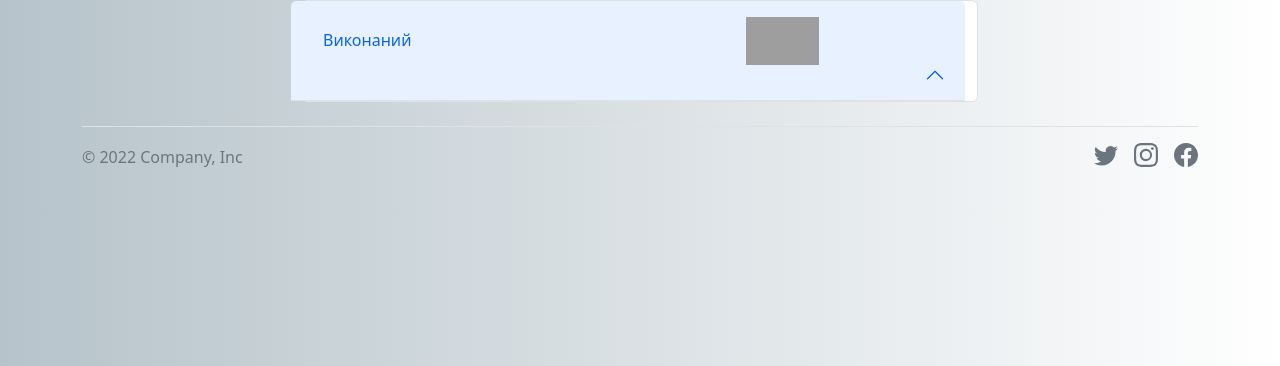
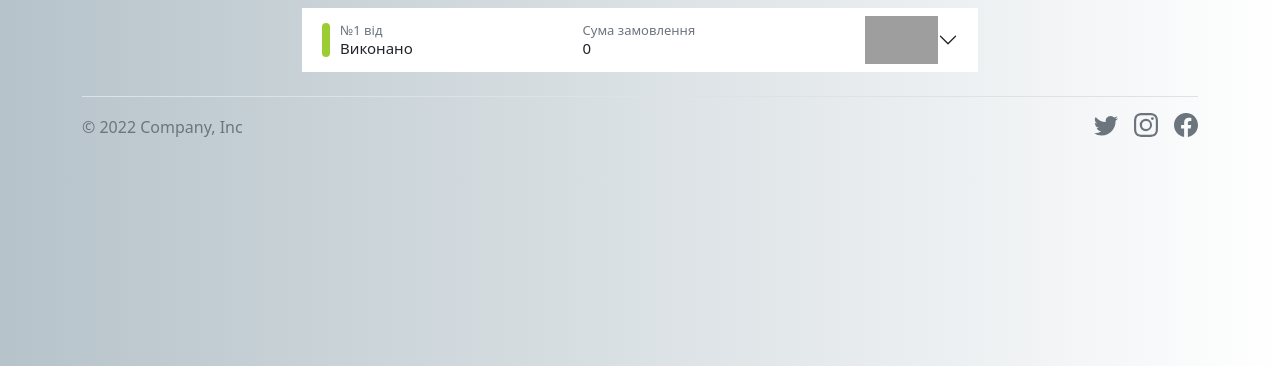
Before and after one commit to AlexanderVolkovIPZ/RozetkaShop, a PHP site: page /orders_story/ in a window 1280 px wide. Shown: the part 119-485 px from the top of the page. Run offline with PHP 8.4, Linux system fonts and the light colour scheme; the visitor is signed in with stand-in values (Sample User, id 1); tables that the repository leaves empty or names only in its code hold one stand-in row (values such as "Sample post"); data that the repository does not hold is empty; grey boxes are pictures that could not be loaded.

Commit message:
Update project

```diff
--- a/controllers/BasketController.php
+++ b/controllers/BasketController.php
@@ -106,7 +106,7 @@
                             'mobile'=>$mobile,
                             'typePayment_id'=>$typePayment,
                             'count'=>$value,
-                            'sum'=>$basket['totalPrice']
+                            'date'=>date("Y-m-d")
                         ];
                         Order::createOreder($orderList);
                         Basket::deleteProductFromBasketStorage($key, $userId);
@@ -130,7 +130,7 @@
                             'login'=>$email,
                             'typePayment_id'=>$typePayment,
                             'count'=>$value,
-                            'sum'=>$basket['totalPrice']
+                            'date'=>date("d/m/Y")
                         ];
                         Order::createOreder($orderList);
                     }
--- a/controllers/Orders_storyController.php
+++ b/controllers/Orders_storyController.php
@@ -13,9 +13,17 @@
             'id_user'=>$user['id']
         ]);
 
-        return $this->render(null,[
-            'user'=>$user,
-            'orders'=>$orders
-        ]);
+        if(!empty($orders)){
+            return $this->render(null,[
+                'user'=>$user,
+                'orders'=>$orders
+            ]);
+        }else{
+            return $this->render("views/orders_story/empty.php");
+        }
+    }
+
+    public function emptyAction(){
+        return $this->render();
     }
 }
--- a/themes/light/css/style.css
+++ b/themes/light/css/style.css
@@ -205,6 +205,22 @@
 .tBodyOrders{
     font-size: 13px;
 }
+
+.stickOrderStory{
+    width: 8px;
+    background-color: yellowgreen;
+    margin-right: 10px;
+}
+
+.labelSecondaryStoryOrder{
+    font-size: 13px;
+}
+.orderHeaderInform{
+    font-size: 15px;
+}
+.linkProductOrderStory{
+    font-size: 14px;
+}
 /*.mark-star{*/
 /*    width: 40px;*/
 /*    height: 40px;*/
--- a/views/orders_story/index.php
+++ b/views/orders_story/index.php
@@ -1,44 +1,97 @@
 <?php
 
 /** @var array $user */
+
 /** @var array $orders */
+
 use \models\Product;
 use \models\PhotoProduct;
+
 ?>
 
 <div class="container" style="max-width: 700px">
-    <?php foreach ($orders as $order):?>
-    <div class="accordion" id="accordion<?=$order['id']?>">
-        <div class="accordion-item">
-            <h2 class="accordion-header" id="headingOne">
-                <button class="accordion-button row" type="button" data-bs-toggle="collapse" data-bs-target="#collapse<?=$order['id']?>" aria-expanded="true" aria-controls="collapseOne">
-                    <div class="col-4">Виконаний</div>
-                    <div class="col-4"><?=Product::getProductById($order['id_product'])?></div>
-                    <div class="col-4">
-                        <img style="width: 73px;height: 48px" src="/files/product/<?=PhotoProduct::getProductPhotoByName(Product::getProductById($order['id_product'])['name'])['photo'] ?>" alt="">
+    <?php foreach ($orders as $order): ?>
+<!--        --><?php //var_dump($order) ?>
+        <div class="accordion accordion-flush mt-2" id="accordionFlush<?= $order['id'] ?>">
+            <div class="accordion-item">
+                <h2 class="accordion-header" id="flush-headingOne">
+                    <button class="accordion-button collapsed py-2" type="button" data-bs-toggle="collapse"
+                            data-bs-target="#flush-collapse<?= $order['id'] ?>" aria-expanded="false"
+                            aria-controls="flush-collapseOne">
+                        <div class="d-flex justify-content-between align-items-center w-100">
+
+                            <div class="d-flex">
+                                <div class="rounded-5 stickOrderStory"></div>
+                                <div>
+                                    <div class="text-secondary labelSecondaryStoryOrder">№<?= $order['id'] ?> від <?= $order['date'] ?></div>
+                                    <div class="orderHeaderInform">Виконано</div>
+                                </div>
+                            </div>
+
+
+                            <div>
+                                <div class="text-secondary labelSecondaryStoryOrder">Сума замовлення
+                                </div>
+                                <div class="orderHeaderInform"> <?= $order['count'] * Product::getProductById($order['id_product'])['price'] ?></div>
+
+
+                            </div>
+                            <div>
+                                <img src="/files/product/<?= PhotoProduct::getProductPhotoByName(Product::getProductById($order['id_product'])['name'])[0]['name']; ?>"
+                                     style="width: 73px; height: 48px"></div>
+                        </div>
+                    </button>
+                </h2>
+                <div id="flush-collapse<?= $order['id'] ?>" class="accordion-collapse collapse"
+                     aria-labelledby="flush-headingOne" data-bs-parent="#accordionFlushExample">
+                    <div class="accordion-body">
+                        <table class="w-100">
+                            <tr>
+                                <td class="text-secondary pb-2">Товари Rozetka</td>
+                                <td></td>
+                                <td></td>
+                                <td></td>
+                            </tr>
+                            <tr>
+                                <td class="align-top text-center">
+                                    <div class="d-flex align-items-center">
+                                        <img src="/files/product/<?= PhotoProduct::getProductPhotoByName(Product::getProductById($order['id_product'])['name'])[0]['name']; ?>"
+                                             style="width: 73px; height: 48px">
+                                        <a href="/product/view/<?=$order['id_product']?>" class="linkProductOrderStory px-0 mx-0">
+                                            <?=Product::getProductById($order['id_product'])['name']?>
+                                        </a>
+                                    </div>
+
+                                </td>
+                                <td class="align-top text-center">
+                                    <div class="text-secondary labelSecondaryStoryOrder">Ціна</div>
+                                    <div><?=Product::getProductById($order['id_product'])['price']?> ₴</div>
+                                </td>
+                                <td class="align-top text-center">
+                                    <div class="text-secondary labelSecondaryStoryOrder">Кількість</div>
+                                    <div><?=$order['count']?></div>
+                                </td>
+                                <td class="align-top text-center">
+                                    <div class="text-secondary labelSecondaryStoryOrder">Сума</div>
+                                    <div><?= $order['count'] * Product::getProductById($order['id_product'])['price'] ?> ₴</div>
+                                </td>
+                            </tr>
+                            <tr>
+                                <td colspan="1" class="text-secondary pt-3 text-start">Оплата</td>
+                                <td colspan="3" class="pt-3 text-end"><?=\models\Order::getTypePaymentById($order['typePayment_id'])['name']?></td>
+                            </tr>
+                            <tr>
+                                <td colspan="2" class="text-secondary pt-2 text-start">Доставка</td>
+                                <td colspan="2" class="pt-2 text-end">Безкоштовно</td>
+                            </tr>
+                            <tr>
+                                <td colspan="2" class="text-secondary pt-2 text-start">Всього</td>
+                                <td colspan="2" class="pt-2 text-end fs-5"><?= $order['count'] * Product::getProductById($order['id_product'])['price'] ?> ₴</td>
+                            </tr>
+                        </table>
                     </div>
-<!--                   <table>-->
-<!--                       <tr>-->
-<!--                           <td>-->
-<!--                               <div></div>-->
-<!--                               <div></div>-->
-<!--                           </td>-->
-<!--                           <td>-->
-<!--                               <div></div>-->
-<!--                               <div></div>-->
-<!--                           </td>-->
-<!--                           <td></td>-->
-<!--                       </tr>-->
-<!---->
-<!--                   </table>-->
-                </button>
-            </h2>
-            <div id="collapse<?=$order['id']?>" class="accordion-collapse collapse" aria-labelledby="headingOne" data-bs-parent="#accordionExample">
-                <div class="accordion-body">
-                    <strong>Это тело аккордеона первого элемента.</strong> Оно отображается по умолчанию, пока плагин свертывания не добавит соответствующие классы, которые мы используем для стилизации каждого элемента. Эти классы управляют общим внешним видом, а также отображением и скрытием с помощью переходов CSS. Вы можете изменить все это с помощью собственного CSS или переопределить наши переменные по умолчанию. Также стоит отметить, что практически любой HTML может быть помещен в <code>.accordion-body</code>, хотя переход ограничивает переполнение.
                 </div>
             </div>
         </div>
-    </div>
-    <?php endforeach;?>
+    <?php endforeach; ?>
 </div>
--- a/views/user/order.php
+++ b/views/user/order.php
@@ -58,7 +58,6 @@
             <?php endforeach;?>
         </tbody>
         <tfoot>
-
         </tfoot>
     </table>
 </div>
```
Also changed, not shown: views/orders_story/empty.php (added, +9 -0 lines).
